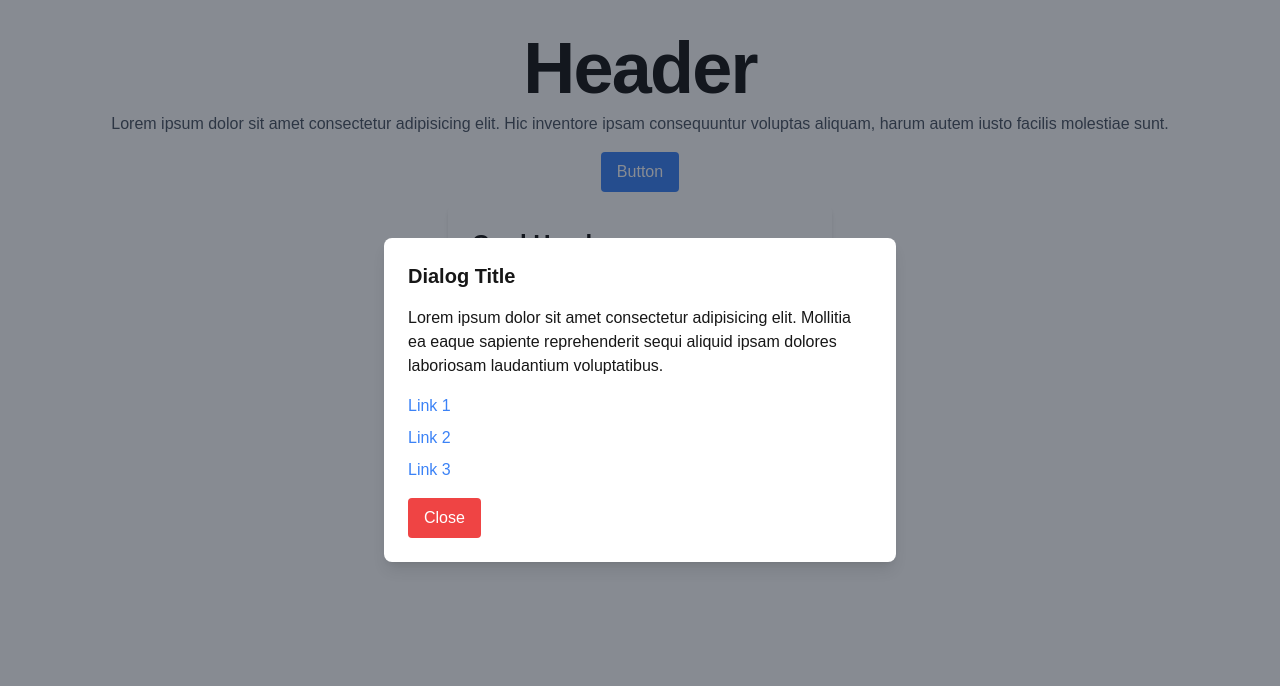
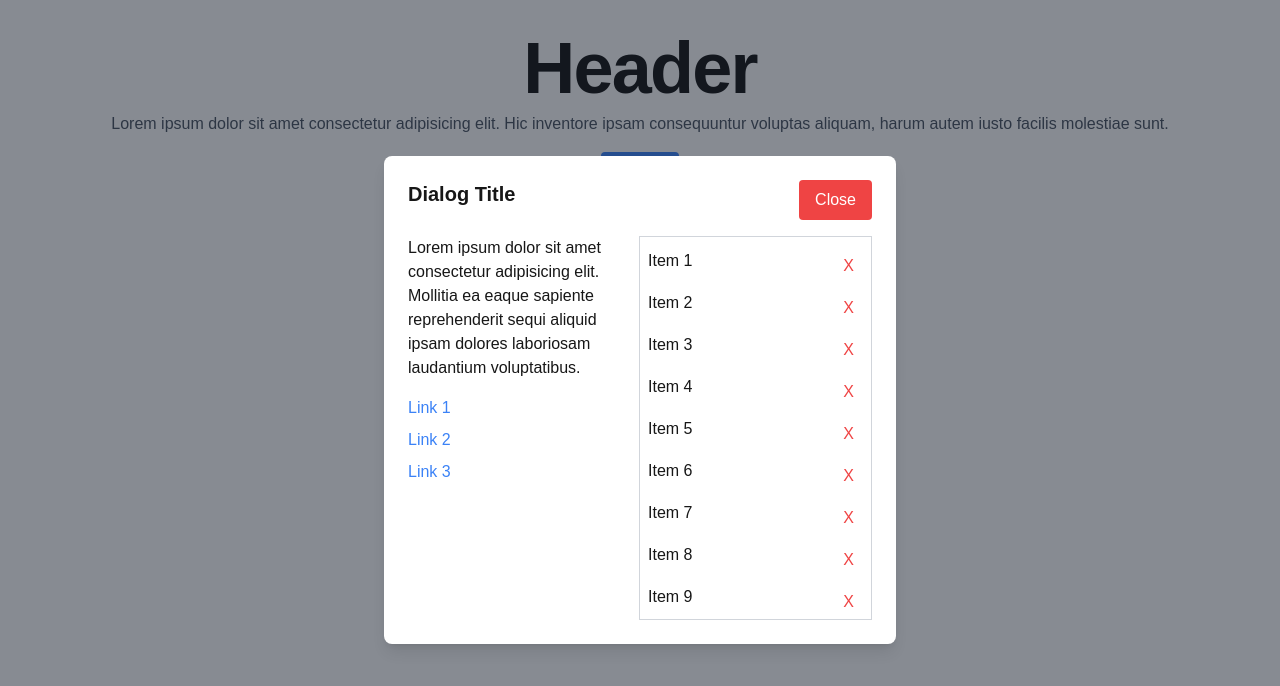
Before and after one commit to liudasC/mgm, a Next.js app: page / in a window 1280 px wide. Both pictures are taken after a click on the button "Button". Shown: the top 686 px of the page. Built offline with nearby package versions, Linux system fonts and the light colour scheme.

Commit message:
added list with infinite scroll and delete button

```diff
--- /dev/null
+++ b/app/api/index.ts
@@ -0,0 +1,11 @@
+import { DefaultData } from "../types";
+
+const defaultData: DefaultData[] = Array.from({ length: 500 }, (_, index) => `Item ${index + 1}`);
+
+export const fetchData = (startIndex: number, count: number): Promise<DefaultData[]> => {
+    return new Promise((resolve) => {
+      setTimeout(() => {
+        resolve(defaultData.slice(startIndex, startIndex + count));
+      }, 1000);
+    });
+  };
--- a/app/page.tsx
+++ b/app/page.tsx
@@ -1,8 +1,14 @@
 "use client";
-import { FC, MouseEvent, useState, useEffect, useRef } from "react";
+import { FC, MouseEvent, useState, useEffect, useRef, UIEvent } from "react";
+import { fetchData } from "./api";
+import { DefaultData } from "./types";
+
+const step = 20;
 
 export default function Home() {
   const [isDialogOpen, setIsDialogOpen] = useState<boolean>(false);
+  const [data, setData] = useState<DefaultData[]>([]);
+  const [startIndex, setStartIndex] = useState<number>(0);
 
   const Card: FC = () => {
     return (
@@ -20,11 +26,29 @@ export default function Home() {
     );
   };
 
-  interface DialogProps {
-    closeDialog: () => void;
-  }
+  const handleDeleteItem = (itemToDelete: string) => {
+    setData((prevData) => prevData.filter((item) => item !== itemToDelete));
+  };
 
-  const Dialog: FC<DialogProps> = ({ closeDialog }) => {
+  const Item: FC<{ item: string; onDelete: (item: string) => void }> = ({
+    item,
+    onDelete,
+  }) => {
+    return (
+      <li className="flex justify-between py-1">
+        <span>{item}</span>
+        <button
+          className="text-red-500 hover:text-red-600 border border-transparent hover:border-red-500 px-2 py-1 rounded focus:outline-none"
+          onClick={() => onDelete(item)}
+          aria-label={`Delete ${item}`}
+        >
+          X
+        </button>
+      </li>
+    );
+  };
+
+  const Dialog: FC<{ closeDialog: () => void }> = ({ closeDialog }) => {
     const dialogRef = useRef<HTMLDivElement>(null);
 
     useEffect(() => {
@@ -56,11 +80,22 @@ export default function Home() {
           ref={dialogRef}
           className="bg-white p-6 rounded-lg shadow-lg max-w-lg w-full"
         >
-          <h2 className="text-xl font-bold mb-4">Dialog Title</h2>
+          <div className="flex justify-between items-start mb-4">
+            <h2 className="text-xl font-bold">Dialog Title</h2>
+            <button
+              className="px-4 py-2 bg-red-500 text-white rounded hover:bg-red-600 focus:outline-none focus:ring-2 focus:ring-red-500"
+              onClick={closeDialog}
+            >
+              Close
+            </button>
+          </div>
+
+          <div className="flex space-x-4">
+            <div className="flex-1">
               <p className="mb-4">
-            Lorem ipsum dolor sit amet consectetur adipisicing elit. Mollitia ea
-            eaque sapiente reprehenderit sequi aliquid ipsam dolores laboriosam
-            laudantium voluptatibus.
+                Lorem ipsum dolor sit amet consectetur adipisicing elit.
+                Mollitia ea eaque sapiente reprehenderit sequi aliquid ipsam
+                dolores laboriosam laudantium voluptatibus.
               </p>
 
               <ul className="mb-4 space-y-2">
@@ -89,16 +124,42 @@ export default function Home() {
                   </a>
                 </li>
               </ul>
+            </div>
 
-          <button
-            className="px-4 py-2 bg-red-500 text-white rounded hover:bg-red-600 focus:outline-none focus:ring-2 focus:ring-red-500"
-            onClick={closeDialog}
+            <ul
+              className="max-h-96 overflow-y-auto border border-gray-300 p-2 flex-1"
+              onScroll={handleScroll}
             >
-            Close
-          </button>
+              {data.map((item) => (
+                <Item key={item} item={item} onDelete={handleDeleteItem} />
+              ))}
+            </ul>
+          </div>
         </div>
       </div>
     );
+  };
+
+  useEffect(() => {
+    const fetchedData = async () => {
+      const fetchedData = await fetchData(startIndex, step);
+      setData(fetchedData);
+      setStartIndex(startIndex + step);
+    };
+    fetchedData();
+  }, []);
+
+  const handleScroll = (event: UIEvent<HTMLElement>) => {
+    const element = event.currentTarget;
+    if (element.scrollHeight - element.scrollTop === element.clientHeight) {
+      fetchNextItems();
+    }
+  };
+
+  const fetchNextItems = async () => {
+    const fetched = await fetchData(startIndex, step);
+    setData((prevData) => [...prevData, ...fetched]);
+    setStartIndex(startIndex + step);
   };
 
   return (
--- /dev/null
+++ b/app/types/index.ts
@@ -0,0 +1 @@
+export type DefaultData = string;
```
Lines whose indentation alone changed are shown as unchanged.
